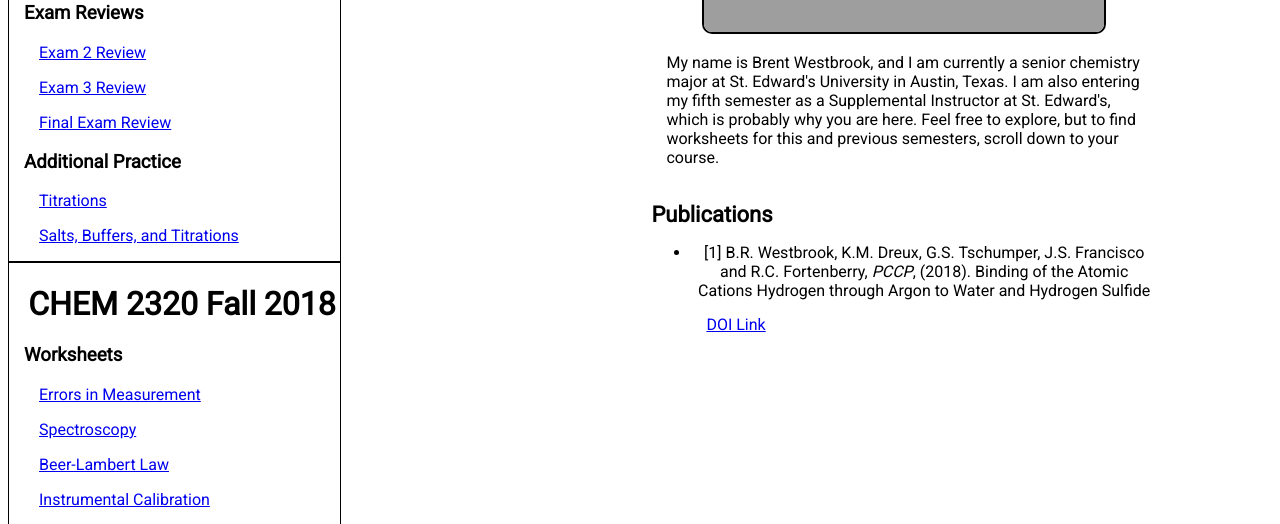
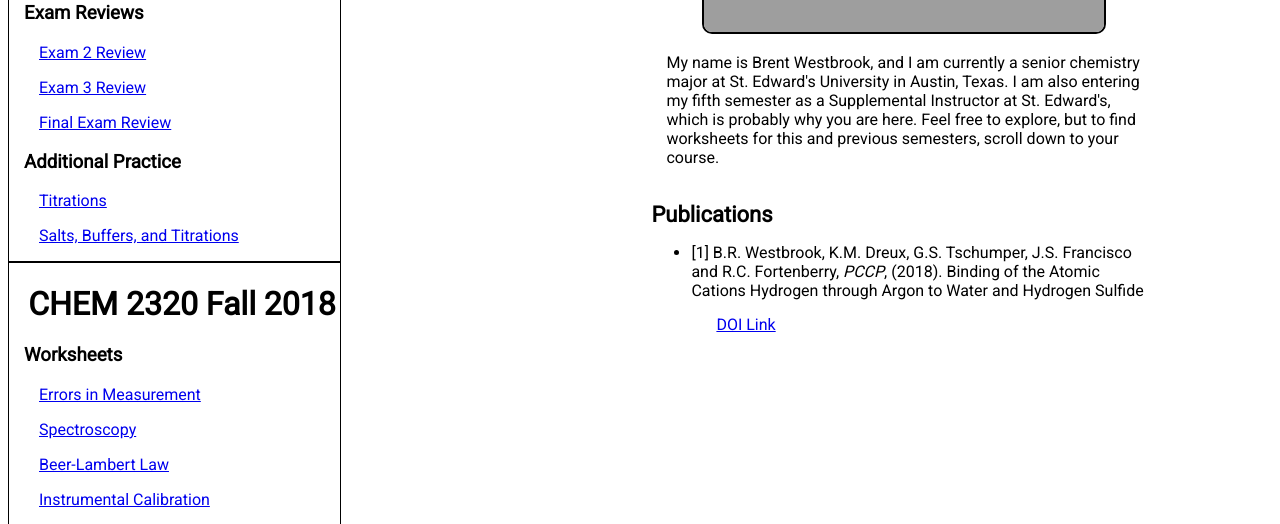
Before and after one commit to ntBre/bwestbro.com, a PHP site: page / in a window 1280 px wide. Shown: the part 487-1011 px from the top of the page. Run offline with PHP 8.4, Linux system fonts and the light colour scheme; grey boxes are pictures that could not be loaded.

Commit message:
added two periods

```diff
--- a/site.css
+++ b/site.css
@@ -30,12 +30,11 @@ h1 {
 	text-align: left;
 }
 
-publications ul li {
+.publications ul li {
 	text-align: left;
 }
 
-publications ul li p {
-	display: inline;
+.publications ul li p {
 	padding-left: 10px;
 }
 
```
